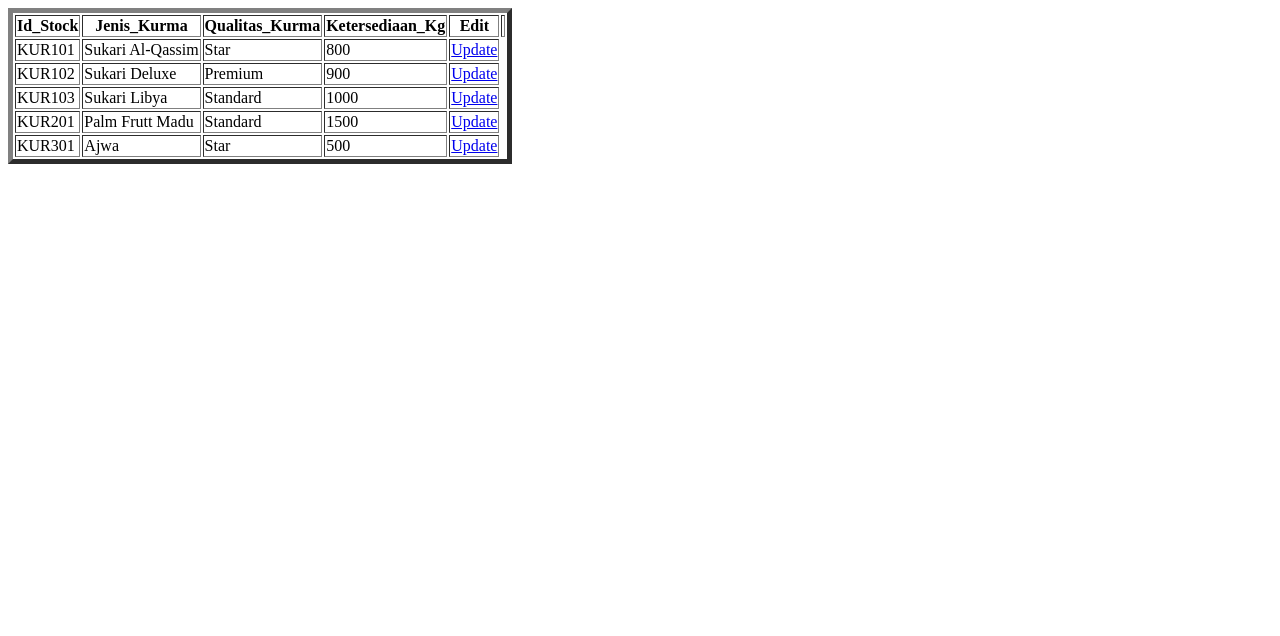
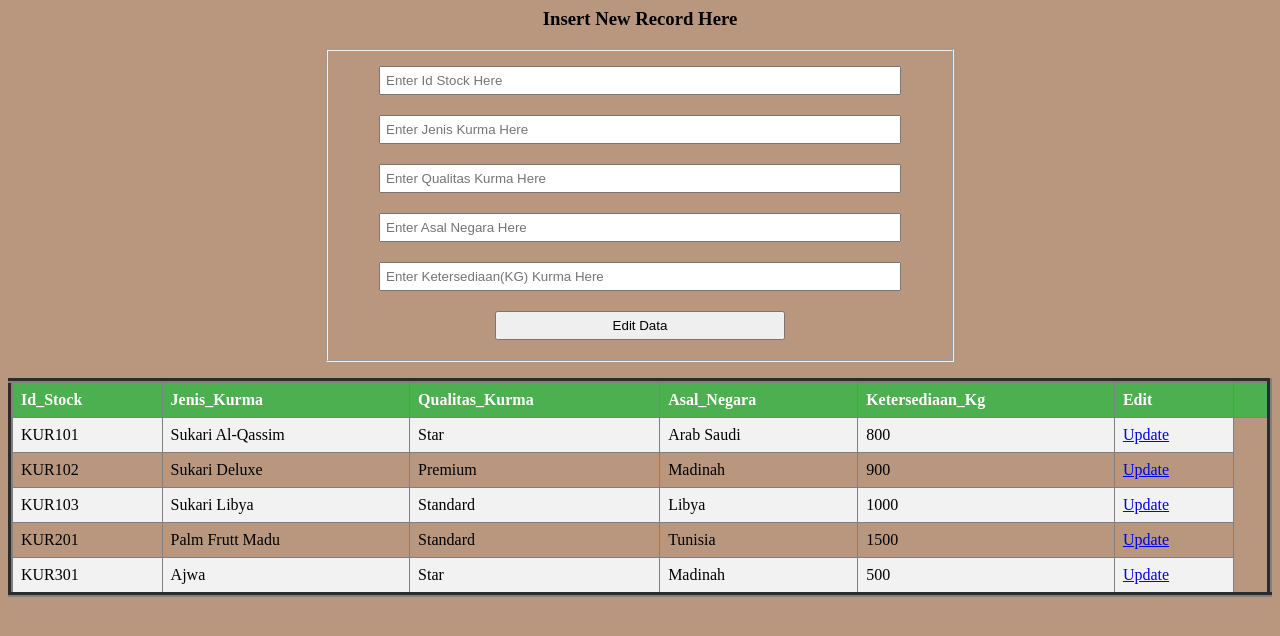
Before and after one commit to baswaraandi/Database-Project, a PHP site: page /stock.php in a window 1280 px wide. Shown: the top 636 px of the page. Run offline with PHP 8.4, Linux system fonts and the light colour scheme; data comes from the database, SQL or seed files in the repository; data that the repository does not hold is empty.

Commit message:
Add files via upload

```diff
--- a/stock.php
+++ b/stock.php
@@ -1,12 +1,77 @@
+<body bgcolor= #b8977e>
+<div style="width: 50%; margin: 0 auto; border: 2px double #FF000";
+    background-color: white; box-shadow: 1px 1px 10px 1px;">
+    <h3 align="center">Insert New Record Here </h3>
+<form action="" method="Post">
+    <fieldset>
+    <div style="padding: 10px; text-align: center;">
+          <input type="text" name="Id_Stock" value="" placeholder="Enter Id Stock Here"
+          style="padding: 5px; width : 90%">
+      </div>
+      <div style="padding: 10px; text-align: center;">
+          <input type="text" name="Jenis_Kurma" value="" placeholder="Enter Jenis Kurma Here"
+          style="padding: 5px; width : 90%">
+      </div>
+      <div style="padding: 10px; text-align: center;">
+          <input type="text" name="Qualitas_Kurma" value="" placeholder="Enter Qualitas Kurma Here"
+          style="padding: 5px; width : 90%">
+      </div>
+      <div style="padding: 10px; text-align: center;">
+          <input type="text" name="Asal_Negara" value="" placeholder="Enter Asal Negara Here"
+          style="padding: 5px; width : 90%">
+      </div>
+      <div style="padding: 10px; text-align: center;">
+          <input type="text" name="Ketersediaan_Kg" value="" placeholder="Enter Ketersediaan(KG) Kurma Here"
+          style="padding: 5px; width : 90%">
+      </div>
+      <div style="padding: 10px; text-align: center;">
+          <input type="submit" name="ins" value="Edit Data"
+          style="padding: 5px; width : 50%">
+      </div>
+      </fieldset>
+</form>
+</div>
+<?php
+if(isset($_POST['ins']))
+{
+    $con = mysqli_connect("localhost","root","admin","kurma");
+    $id = $_POST ['Id_Stock'];
+    $jk = $_POST ['Jenis_Kurma'];
+    $qk = $_POST ['Qualitas_Kurma'];
+    $an = $_POST ['Asal_Negara'];
+    $kk = $_POST ['Ketersediaan_Kg'];
+    mysqli_query($con,"insert into stock values('$id','$jk','$qk','$an','$kk')");
+    echo "<div style= 'box-shadow;  1px 1px 5px 1px rgb(255, 90, 40);'> Data Berhasil Ditambahkan.....<div>";
+}
+?>
 <?php
 $con = mysqli_connect("localhost","root","admin","kurma");
 $s=mysqli_query($con,"select * from stock");
 ?>
+<style>
+table {
+  border-collapse: collapse;
+  width: 100%;
+}
+
+th, td {
+  text-align: left;
+  padding: 8px;
+}
+
+tr:nth-child(even){background-color: #f2f2f2}
+
+th {
+  background-color: #4CAF50;
+  color: white;
+}
+</style>
 <table border = 5>
     <tr>
         <th>Id_Stock</th>
         <th>Jenis_Kurma</th>
         <th>Qualitas_Kurma</th>
+        <th>Asal_Negara</th>
         <th>Ketersediaan_Kg</th>
         <th>Edit<th>
     </tr>
@@ -18,6 +83,7 @@ while($r = mysqli_fetch_array($s))
         <td><?php echo $r['Id_Stock']; ?></td>
         <td><?php echo $r['Jenis_Kurma']; ?></td>
         <td><?php echo $r['Qualitas_Kurma']; ?></td>
+        <td><?php echo $r['Asal_Negara']; ?></td>
         <td><?php echo $r['Ketersediaan_Kg']; ?></td>
         <td><a href = "update.php?i=<?php echo $r['id']; ?>">Update</a></td>
     </tr>
```
